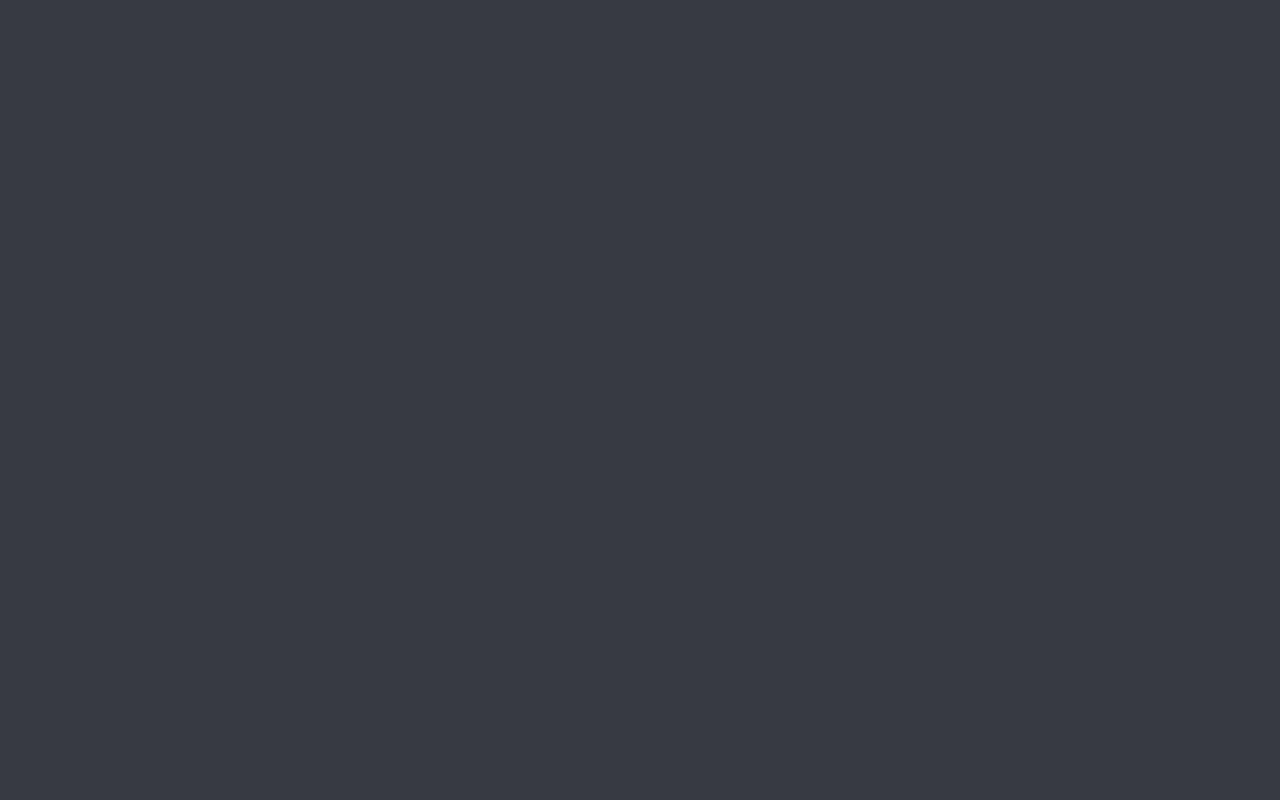
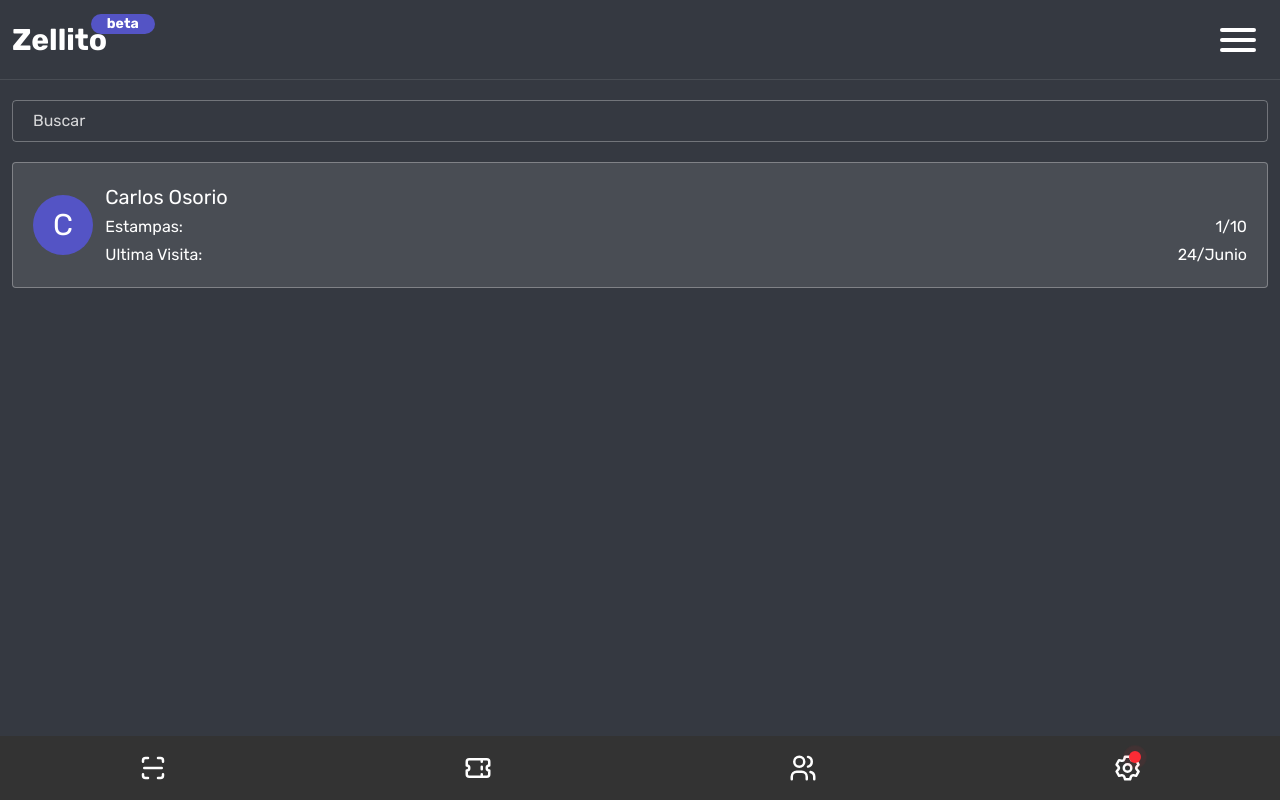
Before and after one commit to cosorio16/stamp, a React (Vite) app: page /users in a window 1280 px wide. Before the commit this address had no page. Built offline with nearby package versions, Linux system fonts and the light colour scheme.

Commit message:
basic views prototype finished

```diff
--- a/src/App.jsx
+++ b/src/App.jsx
@@ -7,6 +7,7 @@ import Register from "./views/business/Register";
 import Panel from "./views/business/Panel";
 import ScanQR from './views/business/ScanQR'
 import Business from "./views/business/Business";
+import Users from "./views/business/Users";
 
 function App() {
   return (
@@ -16,9 +17,12 @@ function App() {
         <Route path="/client" element={<Client />} />
         <Route path="/stamps" element={<Stamps />} />
         <Route path="/profile" element={<Profile />} />
+
         <Route path="/register" element={<Register />} />
+
+        <Route path="/scan" element={<ScanQR />} />
         <Route path="/panel" element={<Panel />} />
-        <Route path="/scan" element={<ScanQR />} />
+        <Route path="/users" element={<Users />} />
         <Route path="/business" element={<Business />} />
       </Routes>
     </BrowserRouter>
--- a/src/components/Header.jsx
+++ b/src/components/Header.jsx
@@ -3,7 +3,7 @@ import MenuButton from "./MenuButton";
 
 function Header() {
   return (
-    <header className="h-20 relative flex items-center justify-between px-5 w-full text-white font-Rubik border-b border-white/10">
+    <header className="h-20 relative flex items-center justify-between px-3 w-full text-white font-Rubik border-b border-white/10">
       <div className="flex items-center gap-2 ">
         <Link to={"/"} className="font-bold text-3xl relative">
           Zellito
--- a/src/components/Stamp.jsx
+++ b/src/components/Stamp.jsx
@@ -22,18 +22,24 @@ function Stamp({ name, date, gift, color, bgColor, icon, dates, checks }) {
           {[...Array(10)].map((_, i) => (
             <div
               key={i}
-              className={`size-16 aspect-square rounded-full flex bg-orange-200 flex-col items-center justify-center ${
-                i % 2 ? "stampy" : "stamped"
+              className={`size-16 aspect-square rounded-full flex  flex-col items-center justify-center text-orange-100 ${
+                i != 0 ? "stampy" : "stamped"
               } ${i == 9 && "stampy"} `}
             >
+              {i == 0 && (
+                <>
+                  <span>24</span>
+                  <span>JUNIO</span>
+                </>
+              )}
+
               {i == 9 ? (
                 <span>
                   <GiftIcon sizes={40} />
                 </span>
               ) : (
                 <>
-                  <span>{i + 1}</span>
-                  <span>SEPT</span>
+                  <span></span>
                 </>
               )}
             </div>
--- a/src/views/Stamps.jsx
+++ b/src/views/Stamps.jsx
@@ -1,13 +1,12 @@
 import Header from "../components/Header";
 import NavBottom from "../components/NavBottom";
-import Ticket from "../components/Ticket";
 import Stamp from "../components/Stamp";
 
 function Stamps() {
   return (
     <>
       <Header />
-      <section className="p-5 flex items-center justify-center flex-col gap-5 pb-32">
+      <section className="px-2 py-5 flex items-center justify-center flex-col gap-5 pb-32">
         <Stamp />
         <Stamp />
         <Stamp />
--- a/src/views/business/Business.jsx
+++ b/src/views/business/Business.jsx
@@ -1,9 +1,57 @@
-import React from 'react'
+import Header from "../../components/Header";
+import PanelBottom from "../../components/PanelBottom";
+import UserIcon from '../../icons/UserIcon'
+import MailIcon from '../../icons/MailIcon'
+import PhoneIcon from '../../icons/PhoneIcon'
 
 function Business() {
   return (
-    <div>Business</div>
-  )
+    <>
+      <Header />
+      <div className="flex flex-col justify-center gap-10 py-5">
+        <div className="flex items-center w-full flex-col">
+          <span className="rounded-full p-4 bg-white flex items-center justify-center text-carbon/80">
+            <UserIcon sizes={40} />
+          </span>
+        </div>
+        <div className="flex flex-col px-6 border-y py-8 border-white/10 gap-8 text-white relative">
+          <button className="self-end font-bold absolute right-3 top-3">
+            Editar
+          </button>
+          <div className="flex items-center gap-4">
+            <div>
+              <UserIcon sizes={30} />
+            </div>
+            <div className="flex flex-col">
+              <span className="font-semibold text-sm">Nombre</span>
+              <span className="font-medium font-IBM">Carlos Osorio</span>
+            </div>
+          </div>
+          <div className="flex items-center gap-4">
+            <div>
+              <MailIcon sizes={30} />
+            </div>
+            <div className="flex flex-col">
+              <span className="font-semibold text-sm">Correo</span>
+              <span className="font-medium font-IBM">
+                osoriocardona0000@gmail.com
+              </span>
+            </div>
+          </div>
+          <div className="flex items-center gap-4">
+            <div>
+              <PhoneIcon sizes={30} />
+            </div>
+            <div className="flex flex-col">
+              <span className="font-semibold text-sm">Telefono</span>
+              <span className="font-medium font-IBM">3206852825</span>
+            </div>
+          </div>
+        </div>
+      </div>
+      <PanelBottom />
+    </>
+  );
 }
 
-export default Business
+export default Business;
--- a/src/views/business/Panel.jsx
+++ b/src/views/business/Panel.jsx
@@ -1,10 +1,14 @@
 import Header from "../../components/Header";
 import PanelBottom from "../../components/PanelBottom";
+import Stamp from "../../components/Stamp";
 
 function Panel() {
   return (
     <>
       <Header />
+      <section className="px-2 py-3 flex flex-col gap-3 pb-20">
+        <Stamp />
+      </section>
       <PanelBottom />
     </>
   );
--- a/src/views/business/Register.jsx
+++ b/src/views/business/Register.jsx
@@ -25,7 +25,7 @@ function Register() {
   return (
     <>
       <Header />
-      <section className="px-5 flex flex-col gap-5 font-Rubik py-5">
+      <section className="px-3 flex flex-col gap-5 font-Rubik py-5">
         <h1 className="text-white text-2xl flex items-center gap-1">
           <span>
             <TicketIcon sizes={30} />
--- a/src/views/business/ScanQR.jsx
+++ b/src/views/business/ScanQR.jsx
@@ -1,10 +1,35 @@
 import Header from "../../components/Header";
 import PanelBottom from "../../components/PanelBottom";
+import PinCodeIcon from "../../icons/PinCodeIcon";
+import ScanIcon from "../../icons/ScanIcon";
 
 function ScanQR() {
   return (
     <>
       <Header />
+      <section className="px-3 py-3 flex flex-col font-Rubik">
+        <div className="flex items-center flex-col gap-5">
+          <div className="w-full border border-white/20 flex items-center  rounded-r text-white text-xl font-medium gap-3">
+            <div className="bg-cosmic size-20 flex items-center justify-center">
+              <ScanIcon sizes={60} />
+            </div>
+            <span>Escanear QR</span>
+          </div>
+
+          <div className="w-full flex items-center text-white/90">
+            <span className="border grow"></span>
+            <span className="px-2 text-2xl">O</span>
+            <span className="border grow"></span>
+          </div>
+
+          <div className="w-full border border-white/20 flex items-center  rounded-r text-white text-xl font-medium gap-3">
+            <div className="bg-cosmic size-20 flex items-center justify-center">
+              <PinCodeIcon sizes={60} />
+            </div>
+            <span>Ingresar Pin</span>
+          </div>
+        </div>
+      </section>
       <PanelBottom />
     </>
   );
--- /dev/null
+++ b/src/views/business/Users.jsx
@@ -0,0 +1,58 @@
+import Header from "../../components/Header";
+import PanelBottom from "../../components/PanelBottom";
+
+function Users() {
+  const users = [
+    {
+      name: "Carlos Osorio",
+      stamps: "1",
+      stampRewardQuantity: "10",
+      lastVisit: "24/Junio",
+      rewards: "",
+    },
+  ];
+
+  return (
+    <>
+      <Header />
+      <section className="flex flex-col gap-5 px-3 py-5 font-Rubik">
+        <input
+          type="text"
+          name=""
+          id=""
+          placeholder="Buscar"
+          className="border border-white/30 focus:outline-none ring ring-transparent focus:ring-frost text-white placeholder:text-white/80 py-2 px-5 rounded transition capitalize"
+        />
+
+        <div>
+          {users.map((u, i) => (
+            <div
+              key={i}
+              className="flex border p-5 items-center gap-3 bg-white/10 rounded border-white/30 text-white"
+            >
+              <span className="bg-cosmic text-white text-3xl uppercase aspect-square flex items-center justify-center rounded-full w-16">
+                {u.name[0]}
+              </span>
+              <div className="flex flex-col gap-1 w-full">
+                <span className="text-xl">{u.name}</span>
+                <div className="flex items-center justify-between">
+                  <span>Estampas:</span>
+                  <span>
+                    {u.stamps}/{u.stampRewardQuantity}
+                  </span>
+                </div>
+                <div className="flex items-center justify-between">
+                  Ultima Visita:
+                  <span>{u.lastVisit}</span>
+                </div>
+              </div>
+            </div>
+          ))}
+        </div>
+      </section>
+      <PanelBottom />
+    </>
+  );
+}
+
+export default Users;
```
Also changed, not shown: src/icons/PinCodeIcon.jsx (added, +12 -0 lines), src/views/Home.jsx (+17 -17 lines).
